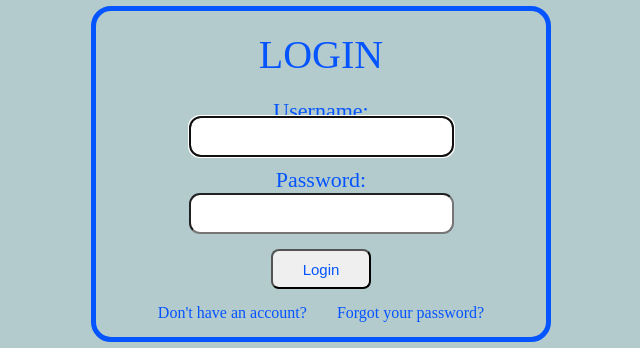
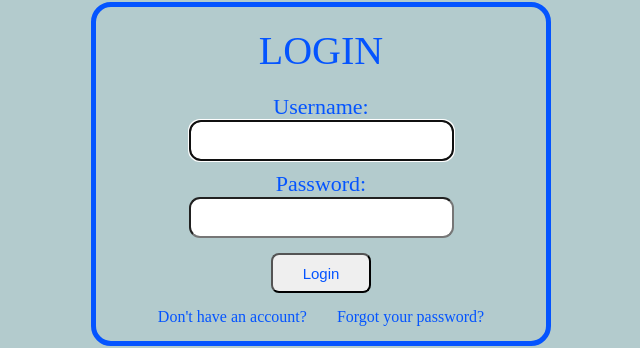
Before and after one commit to tomerwein/Task-Manager-Tomer, a React (Create React App) app: page / in a window 1280 px wide. Both pictures are taken after a click on the button "Logout". Shown: the part 226-574 px from the top of the page, without its empty margins (319-959 px from the left). Built offline with nearby package versions, Linux system fonts and the light colour scheme; no server answers; a web font is replaced by a local one.

Commit message:
allow login with 'enter'

```diff
--- a/src/SignIn.tsx
+++ b/src/SignIn.tsx
@@ -33,7 +33,7 @@ const SignIn = () => {
         setErrorMessage('');
     }, [])
 
-    const handleSubmit = async (e: React.FormEvent<HTMLButtonElement>) => {
+    const handleSubmit = async (e: React.FormEvent<HTMLFormElement>) => {
         e.preventDefault();
 
         try {
@@ -89,7 +89,10 @@ const SignIn = () => {
         <div className="register_box">
             <div className="border_the_login">
         <span className="sign_in_heading"> Login </span>
-            <span className="username"> Username: </span>
+            <span className="username_signin"> Username: </span>
+
+            <form onSubmit={handleSubmit} className="sumbit_signin">
+
             <div className="user_container">
                 <input
                     type="text"
@@ -105,7 +108,6 @@ const SignIn = () => {
                     onBlur={() => setUserFocus(false)}
                 />
             </div>
-
 
             <span className="password"> Password: </span>
 
@@ -123,10 +125,12 @@ const SignIn = () => {
                 />
             </div>
 
-            <button className="sign_in_button"
-            onClick={handleSubmit}>
+            <button className="sign_in_button" type="submit">
                 Login
             </button>
+
+            </form>
+
 
             <p className={errorMessage === "Username is not exist" ?
                 "error_message" : "clean_screen"}>
--- a/src/components/registerStyles.css
+++ b/src/components/registerStyles.css
@@ -185,7 +185,7 @@ input[type="text"], input[type="password"]{
 }
 
 .check_in_button:hover {
-    color: #9d06e9; ;
+    color: #9d06e9;
   }
 
 .check_in_button:active {
@@ -256,3 +256,10 @@ input[type="text"], input[type="password"]{
     color: #fff;
     padding: 0.25rem;
 }
+
+.sumbit_signin {
+    display: flex;
+    flex-direction: column;
+    align-items: center;
+
+}
```
